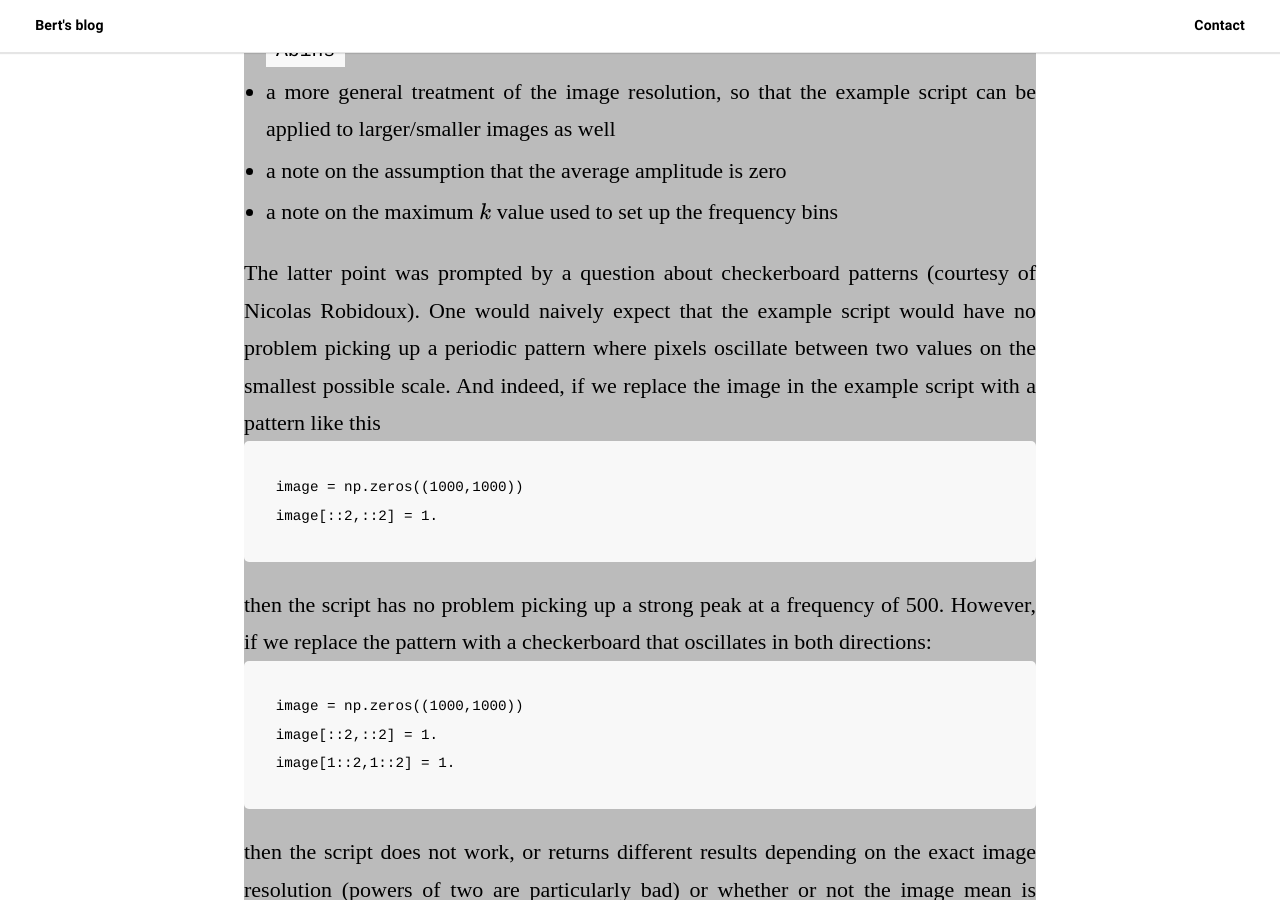
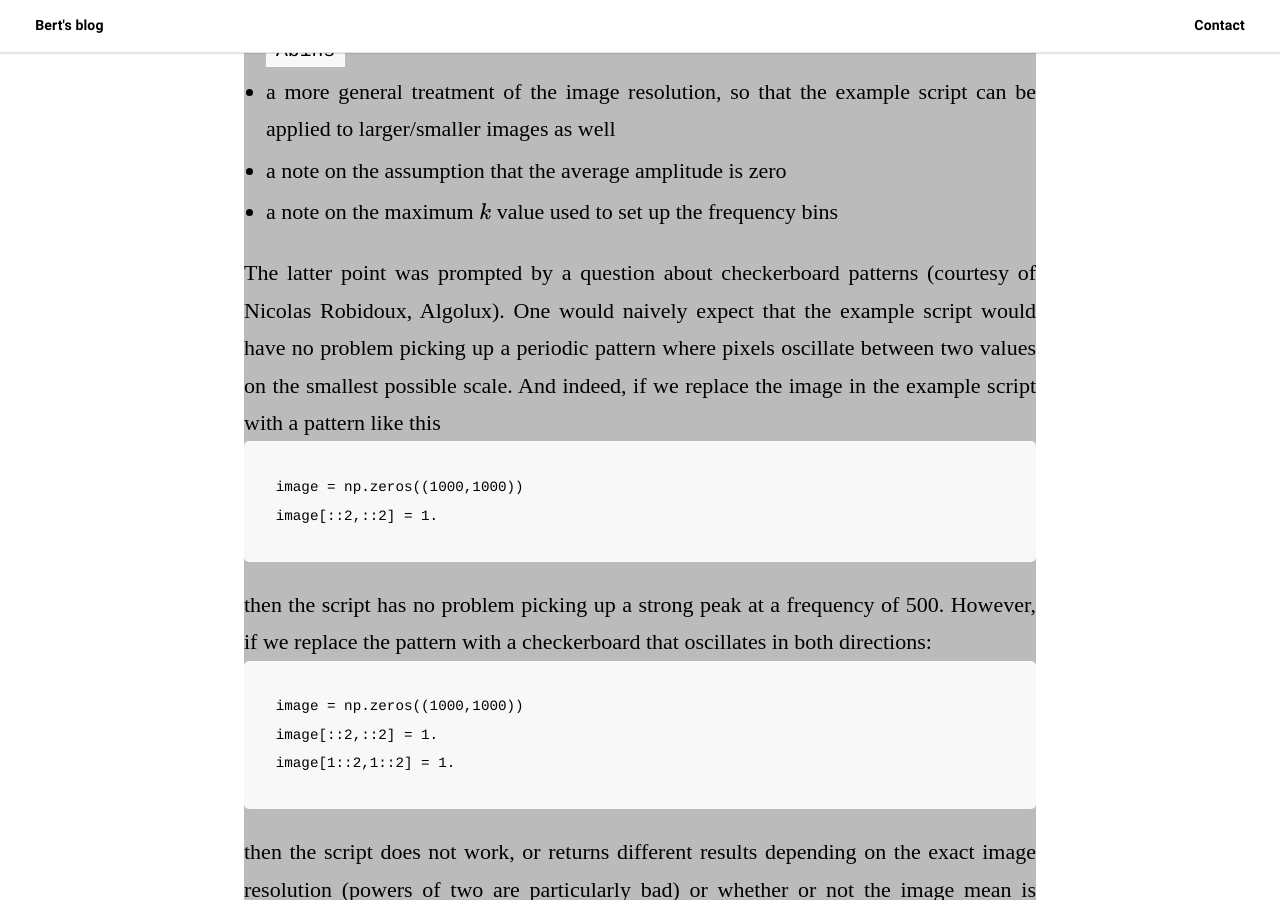
Before and after one commit to bwvdnbro/bwvdnbro.github.io, a Jekyll site: the page built from _posts/2019-05-24-computing-a-power-spectrum-in-python.markdown, in a window 1280 px wide and 900 px high, scrolled down 707 px. Built offline with Jekyll 4.4.1, drawn with Linux system fonts in a browser that asks for light colours; some web fonts are replaced; formulas are drawn with MathJax 3.

Commit message:
Added affiliation for acknowledgment of Nicolas Robidoux.

````diff
--- a/_posts/2019-05-24-computing-a-power-spectrum-in-python.markdown
+++ b/_posts/2019-05-24-computing-a-power-spectrum-in-python.markdown
@@ -28,11 +28,11 @@ tags:
 >  - a note on the maximum $$k$$ value used to set up the frequency bins
 >
 > The latter point was prompted by a question about checkerboard
-> patterns (courtesy of Nicolas Robidoux). One would naively expect that
-> the example script would have no problem picking up a periodic pattern
-> where pixels oscillate between two values on the smallest possible
-> scale. And indeed, if we replace the image in the example script with
-> a pattern like this
+> patterns (courtesy of Nicolas Robidoux, Algolux). One would naively
+> expect that the example script would have no problem picking up a
+> periodic pattern where pixels oscillate between two values on the
+> smallest possible scale. And indeed, if we replace the image in the
+> example script with a pattern like this
 >
 > ```
 > image = np.zeros((1000,1000))
````
